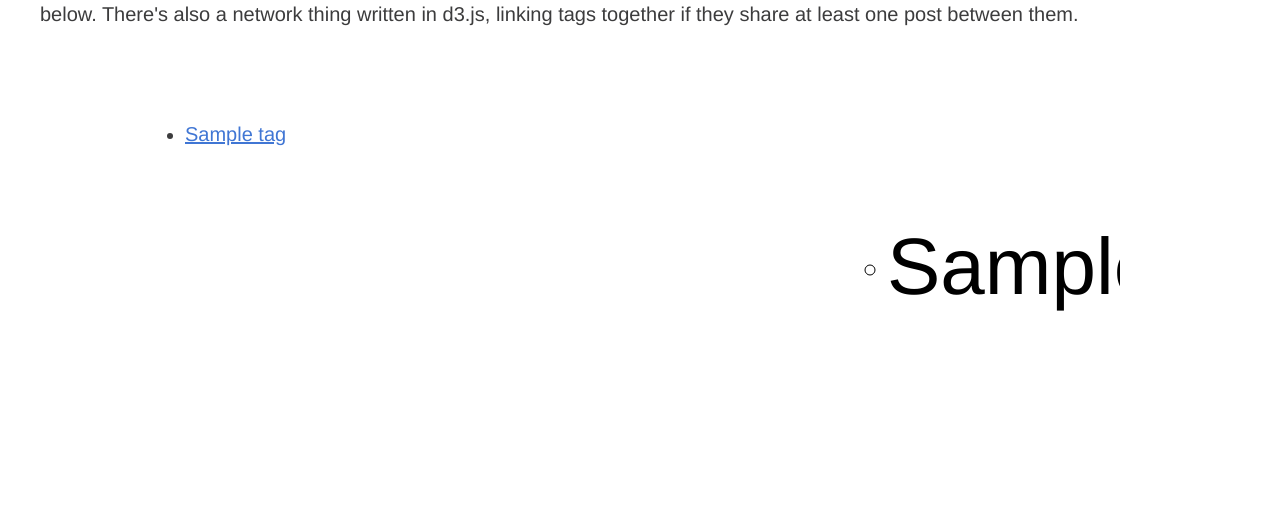
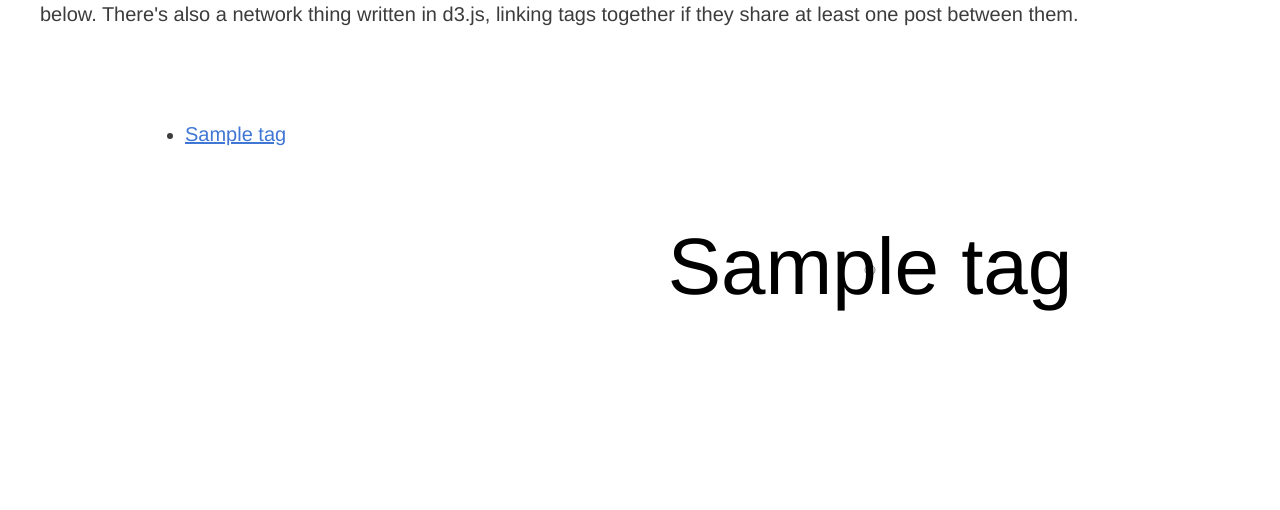
Before and after one commit to finnbar/personal-site, a Flask app: page / in a window 1280 px wide. Shown: the part 240-750 px from the top of the page. Run offline with Flask 2, Linux system fonts and the light colour scheme; tables that the repository leaves empty hold one stand-in row (values such as "Sample post"); some libraries are stand-ins or nearby versions.

Commit message:
Centered text on nodes.

```diff
--- a/personalsite/static/other.css
+++ b/personalsite/static/other.css
@@ -66,6 +66,10 @@
     color: #3c3c3d;
 }
 
+/*text {
+    font-family: monospace;
+}*/
+
 /*@keyframes fadeIn {
     0% {display: none; opacity:0;}
     1% {display: block; opacity:0;}
--- a/personalsite/templates/index.html
+++ b/personalsite/templates/index.html
@@ -78,7 +78,8 @@ window.onload = function() {
                   .append("circle")
                   .attr("r", function(d) { return radius(d.posts); })
                   .attr("fill", "white")
-                  .attr("stroke", "black");
+                  .attr("stroke", "black")
+                  .attr("style", "opacity: 0.5;");
 
     var text = svg.append("g")
                   .attr("class", "labels")
@@ -88,9 +89,9 @@ window.onload = function() {
                   .append("svg:a")
                   .attr("xlink:href", function(d) { return "/blog/"+d.name; })
                   .append("text")
-                  .attr("dx", 12)
+                  .attr("dx", function (d) { return -radius(d.posts); })
                   .attr("dy", "0.3em")
-                  .attr("style", function(d) { return "font-size: "+(d.posts/{{number_of_posts}})*80+"px"; })
+                  .attr("style", function(d) { return "font-size: "+(d.posts/{{number_of_posts}})*80+"px; text-anchor: middle;"; })
                   .text(function(d) { return d.name; });
 
     function radius(posts) {
```
